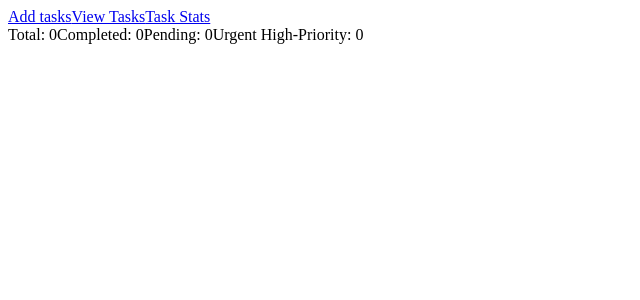
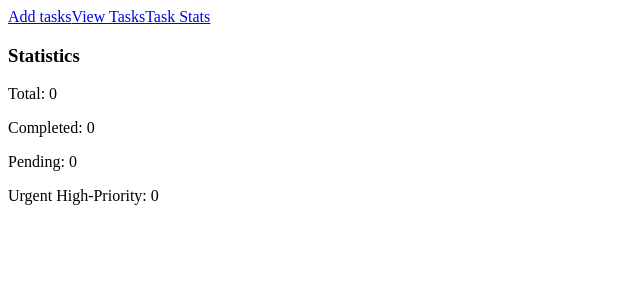
Before and after one commit to devenn05/mern-practice, a React (Vite) app in the folder React/To Do Manager/: page /stats in a window 1280 px wide. Shown: the top 300 px of the page, without its empty margins (0-640 px from the left). Built offline with nearby package versions, Linux system fonts and the light colour scheme.

Commit message:
Refactored code to use TaskContext for state management, To have a shared Task Object list.

```diff
--- a/React/To Do Manager/src/App.tsx
+++ b/React/To Do Manager/src/App.tsx
@@ -5,32 +5,14 @@ import TaskTable from './components/TaskTable'
 import TaskStats from './components/TaskStats'
 import { BrowserRouter as Router, Routes, Route, Link } from 'react-router-dom';
 
-export interface Task{
-  id: string,
-  title:string,
-  status: boolean,
-  priority: 'low' | 'medium' | 'high'
-  dueDate?: string
-}
+import { TaskProvider } from './components/TaskContext'
 
 
 function App() {
-  const [tasks, setTasks] = useState<Task[]>(()=>{
-    const saved = localStorage.getItem('my_tasks')
-    if (saved){
-      return JSON.parse(saved)
-    }
-    return [];
-  })
-
-  useEffect(()=>{
-    localStorage.setItem('my_tasks', JSON.stringify(tasks));
-  }, [tasks])
-
   return (
-    <>
+    <TaskProvider>
+      <>
       <Router>
-
         <nav>
           <Link to="/">Add tasks</Link>
           <Link to="/tasks">View Tasks</Link>
@@ -38,14 +20,15 @@ function App() {
         </nav>
 
       <Routes>
-        <Route path='/' element={<Taskbar tasks={tasks} setTasks={setTasks} />}></Route>
-        <Route path='/tasks' element={<TaskTable tasks= {tasks} setTasks={setTasks} ></TaskTable>}></Route>
-        <Route path='/stats' element={<TaskStats tasks={tasks}></TaskStats>}></Route>
+        <Route path='/' element={<Taskbar/>}></Route>
+        <Route path='/tasks' element={<TaskTable></TaskTable>}></Route>
+        <Route path='/stats' element={<TaskStats></TaskStats>}></Route>
         <Route path='*' element={<h1>Incorrect Url</h1>}></Route>
       </Routes>
 
       </Router>
     </>
+    </TaskProvider>
   )
 }
 
--- a/React/To Do Manager/src/components/TaskCard.tsx
+++ b/React/To Do Manager/src/components/TaskCard.tsx
@@ -1,23 +1,22 @@
 import React from 'react'
-import type { Task } from '../App'
+import type { Task } from './TaskContext';
 
-interface TaskProps{
+interface TaskProps {
     task: Task;
     onClose: () => void
 }
 
 const TaskCard: React.FC<TaskProps> = ({task, onClose}) => {
   return (
-    <div onChange={onClose}>
-        <div onClick={(e)=> e.stopPropagation}>
+    <div onClick={onClose}>
+        <div onClick={(e) => e.stopPropagation()}>
             <div>
                 <h2>{task.title}</h2>
-                <button onClick={onClose}>X Close</button>
+                <button onClick={onClose}>X</button>
             </div>
             <p><strong>Status:</strong> {task.status ? "Completed" : "Pending"}</p>
-            <p><strong>Priority:</strong> <span className={`badge ${task.priority}`}>{task.priority.toUpperCase()}</span></p>
+            <p><strong>Priority:</strong> {task.priority.toUpperCase()}</p>
             <p><strong>Due Date:</strong> {task.dueDate ? new Date(task.dueDate).toLocaleString() : 'No Deadline'}</p>
-
         </div>
     </div>
   )
--- /dev/null
+++ b/React/To Do Manager/src/components/TaskContext.tsx
@@ -0,0 +1,42 @@
+import { createContext, useContext, useEffect, useState, type ReactNode } from "react";
+
+export interface Task {
+  id?: string;
+  title: string;
+  description?: string;
+  status: boolean;
+  priority: 'low' | 'medium' | 'high';
+  dueDate?: string;
+}
+
+interface TaskContextType {
+  tasks: Task[];
+  setTasks: React.Dispatch<React.SetStateAction<Task[]>>;
+}
+
+const TaskContext = createContext<TaskContextType | undefined>(undefined);
+
+export const TaskProvider: React.FC<{ children: ReactNode }> = ({ children }) => {
+  const [tasks, setTasks] = useState<Task[]>(() => {
+    const saved = localStorage.getItem('my_saved_tasks');
+    return saved ? JSON.parse(saved) : [];
+  });
+
+  useEffect(() => {
+    localStorage.setItem('my_saved_tasks', JSON.stringify(tasks));
+  }, [tasks]);
+
+  return (
+    <TaskContext.Provider value={{ tasks, setTasks }}>
+      {children}
+    </TaskContext.Provider>
+  );
+};
+
+export const useTasks = () => {
+  const context = useContext(TaskContext);
+  if (!context) {
+    throw new Error("useTasks must be used within a TaskProvider!");
+  }
+  return context;
+};
--- a/React/To Do Manager/src/components/TaskStats.tsx
+++ b/React/To Do Manager/src/components/TaskStats.tsx
@@ -1,7 +1,9 @@
 import React, { useMemo } from 'react'
-import type { Task } from '../App'
+import { useTasks } from './TaskContext';
 
-const TaskStats: React.FC<{tasks: Task[]}> =({tasks}) => {
+const TaskStats: React.FC = () => {
+    const { tasks } = useTasks();
+
     const stats = useMemo(()=>{
         const completed = tasks.filter(t=> t.status).length;
         const highPriority = tasks.filter(t=> t.priority === 'high' && !t.status).length;
@@ -12,12 +14,14 @@ const TaskStats: React.FC<{tasks: Task[]}> =({tasks}) => {
             highPriority
         }
     }, [tasks]);
+
   return (
     <div>
-        <span>Total: {stats.total}</span>
-        <span>Completed: {stats.completed}</span>
-        <span>Pending: {stats.pending}</span>
-        <span>Urgent High-Priority: {stats.highPriority}</span>
+        <h3>Statistics</h3>
+        <p>Total: {stats.total}</p>
+        <p>Completed: {stats.completed}</p>
+        <p>Pending: {stats.pending}</p>
+        <p>Urgent High-Priority: {stats.highPriority}</p>
     </div>
   )
 }
--- a/React/To Do Manager/src/components/TaskTable.tsx
+++ b/React/To Do Manager/src/components/TaskTable.tsx
@@ -1,5 +1,5 @@
 import React, { useEffect, useState } from 'react'
-import type { Task } from '../App';
+import {useTasks, type Task } from './TaskContext';
 import TaskCard from './TaskCard';
 
 interface tasksProps {
@@ -7,7 +7,8 @@ interface tasksProps {
     setTasks: React.Dispatch<React.SetStateAction<Task[]>>;
 }
 
-const TaskTable: React.FC<tasksProps> = ({tasks, setTasks}) => {
+const TaskTable: React.FC = () => {
+    const { tasks, setTasks } = useTasks();
     const [editIndex, setEditIndex] = useState<number>(-1);
     const [editTask, setEditTask] = useState<Task | null>(null)
 
@@ -144,10 +145,10 @@ const TaskTable: React.FC<tasksProps> = ({tasks, setTasks}) => {
                     )
                 })}
             </tbody>
-            {viewingTask && (
+        </table>}
+        {viewingTask && (
          <TaskCard task={viewingTask} onClose={() => setViewingTask(null)} />
       )}
-        </table>}
     </div>
   )
 }
--- a/React/To Do Manager/src/components/Taskbar.tsx
+++ b/React/To Do Manager/src/components/Taskbar.tsx
@@ -1,5 +1,5 @@
 import React, { useEffect, useRef, useState, type FormEvent } from 'react'
-import type { Task } from '../App'
+import { useTasks, type Task } from './TaskContext';
 import { useNavigate } from 'react-router-dom';
 
 interface tasksProps {
@@ -7,9 +7,9 @@ interface tasksProps {
     setTasks: React.Dispatch<React.SetStateAction<Task[]>>;
 }
 
-const Taskbar: React.FC<tasksProps> = ({tasks, setTasks}) => {
+const Taskbar: React.FC = () => {
     const navigate = useNavigate();
-
+    const { tasks, setTasks } = useTasks();
     const [currentTime, setCurrentTime] = useState<number>(Date.now())
     const InputRef = useRef<HTMLInputElement>(null)
     const [title,setTitle] = useState<string>('')
@@ -40,7 +40,7 @@ const Taskbar: React.FC<tasksProps> = ({tasks, setTasks}) => {
         setHasDueDate(false);
         setDueDate('');
         InputRef.current?.focus();
-        navigate('/')
+        navigate('/tasks')
     }
 
   return (
```
